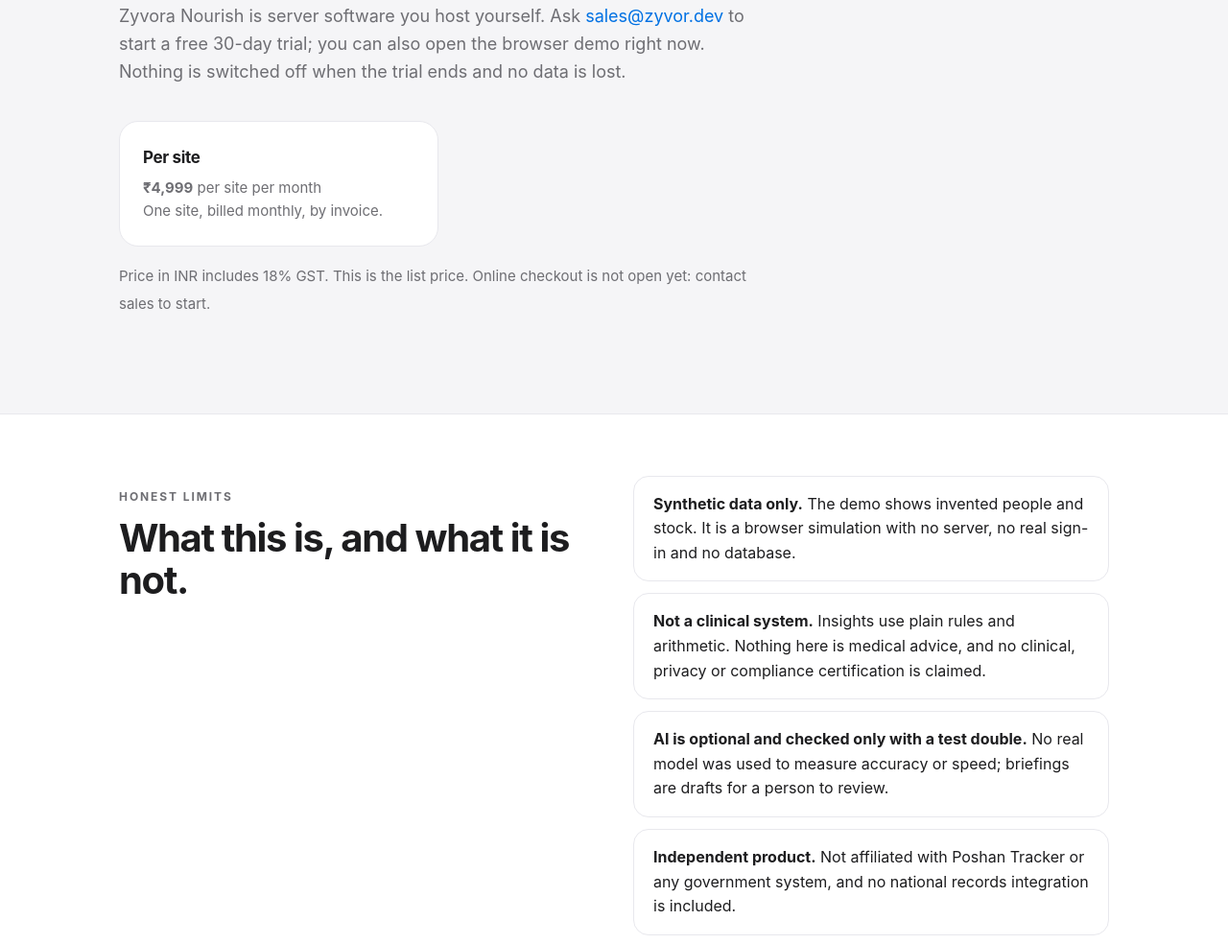
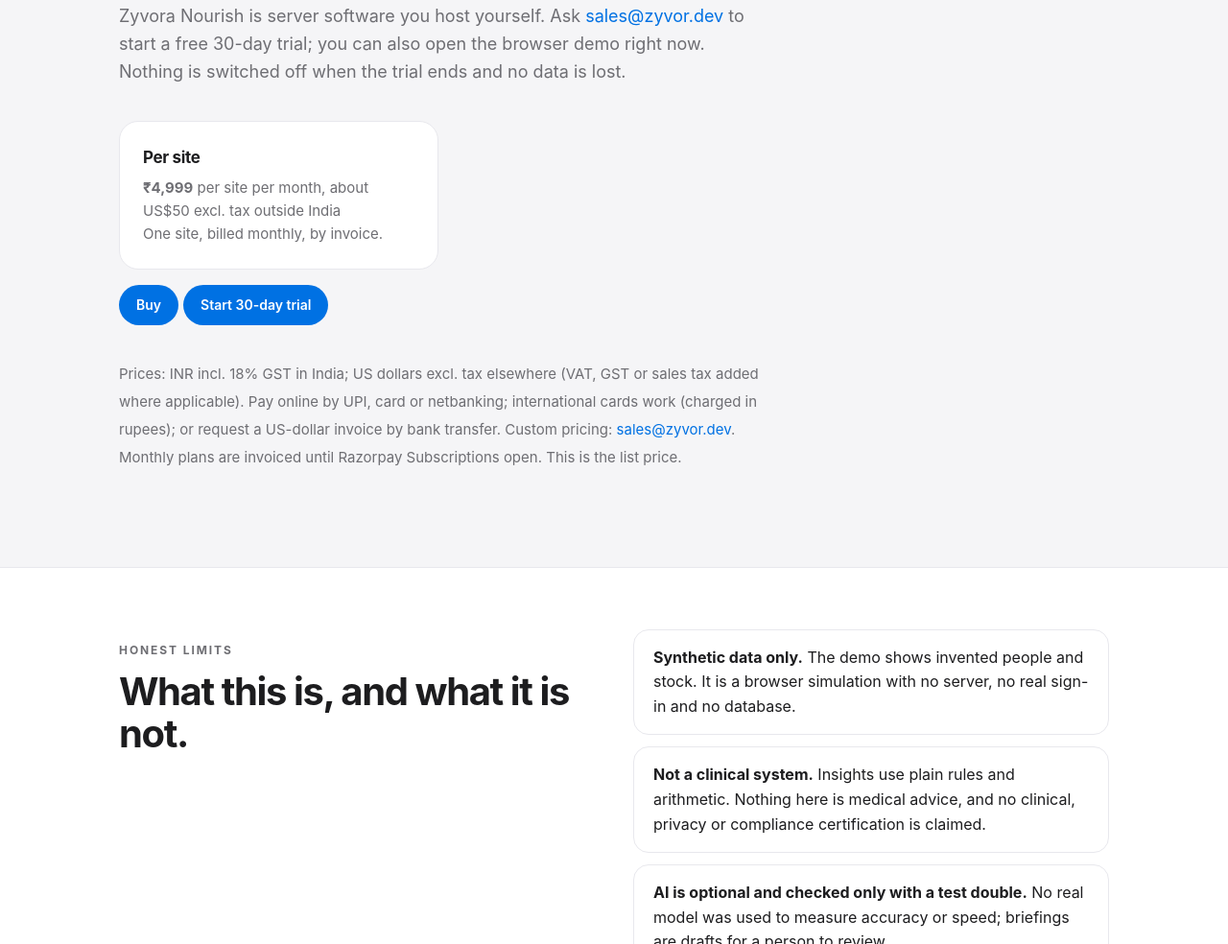
Before and after one commit to zyvorai/zyvor-nourish-site, a plain HTML site: page index.html in a window 1280 px wide. Shown: the part 2595-3579 px from the top of the page at 96% size. Drawn offline with Linux system fonts and the light colour scheme.

Commit message:
Worldwide prices: INR incl. GST in India, US dollars excl. tax elsewhere
Co-Authored-By: Claude Sonnet 5.5 <noreply@anthropic.com>

```diff
--- a/index.html
+++ b/index.html
@@ -99,9 +99,10 @@
     <h2>30 days free, then a monthly plan.</h2>
     <p class="sub">Zyvora Nourish is server software you host yourself. Ask <a href="mailto:sales@zyvor.dev?subject=Zyvora%20Nourish%20trial">sales@zyvor.dev</a> to start a free 30-day trial; you can also open the browser demo right now. Nothing is switched off when the trial ends and no data is lost.</p>
     <div class="grid">
-      <div class="card"><h3>Per site</h3><p><strong>&#8377;4,999</strong> per site per month</p><p>One site, billed monthly, by invoice.</p></div>
+      <div class="card"><h3>Per site</h3><p><strong>&#8377;4,999</strong> per site per month, about US$50 excl. tax outside India</p><p>One site, billed monthly, by invoice.</p></div>
     </div>
-    <p class="sub" style="margin-top:16px"><small>Price in INR includes 18% GST. This is the list price. Online checkout is not open yet: contact sales to start.</small></p>
+    <p class="sub" style="margin-top:16px"><a class="pill" href="https://zyvor.dev/buy">Buy</a> <a class="pill" href="mailto:sales@zyvor.dev?subject=Zyvora%20Nourish%20trial">Start 30-day trial</a></p>
+    <p class="sub" style="margin-top:16px"><small>Prices: INR incl. 18% GST in India; US dollars excl. tax elsewhere (VAT, GST or sales tax added where applicable). Pay online by UPI, card or netbanking; international cards work (charged in rupees); or request a US-dollar invoice by bank transfer. Custom pricing: <a href="mailto:sales@zyvor.dev">sales@zyvor.dev</a>. Monthly plans are invoiced until Razorpay Subscriptions open. This is the list price.</small></p>
   </div>
 </section>
 
```
